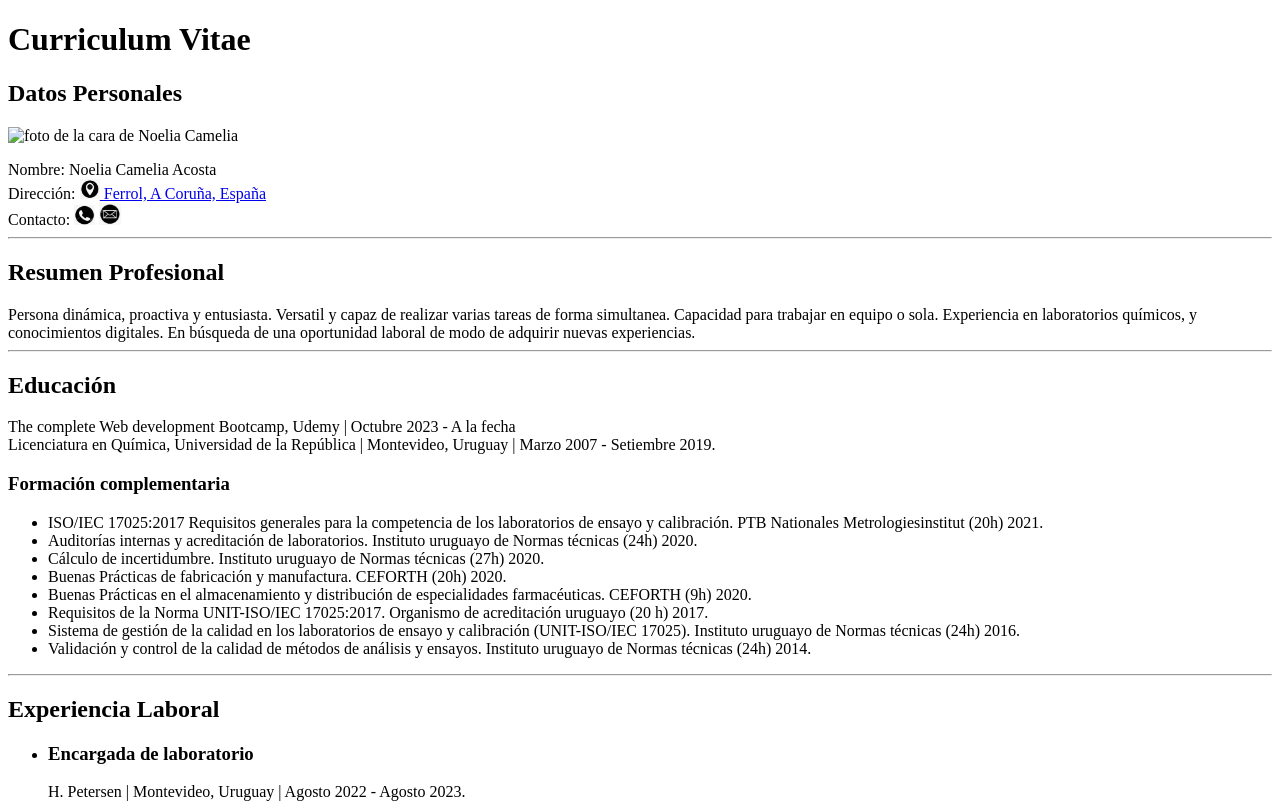
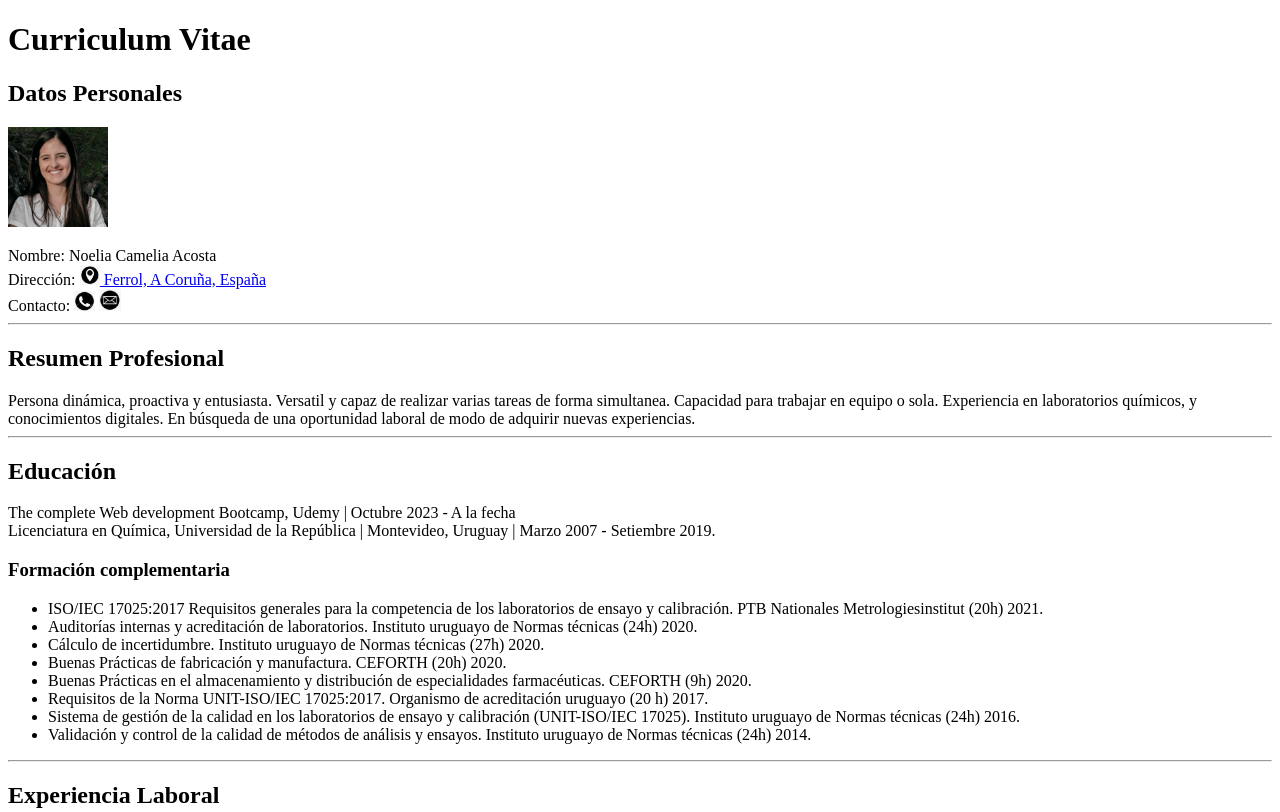
Before and after one commit to NoeCam/Curriculum-Vitae, a plain HTML site: page index.html in a window 1280 px wide. Shown: the top 812 px of the page. Drawn offline with Linux system fonts and the light colour scheme.

Commit message:
Update index.html

```diff
--- a/index.html
+++ b/index.html
@@ -8,7 +8,7 @@
 <body>
     <h1>Curriculum Vitae</h1>
     <h2>Datos Personales</h2>
-        <p><img src="./Imagenes/_DSC0258(4).jpg" alt="foto de la cara de Noelia Camelia" height="100"/></p>
+        <p><img src="./Imagenes/DSC0258.jpg" alt="foto de la cara de Noelia Camelia" height="100"/></p>
         Nombre: Noelia Camelia Acosta<br/>
         Dirección: <a href="https://www.google.com/maps/place/R%C3%BAa+Lugo,+31,+15403+Ferrol,+A+Coru%C3%B1a/@43.4838932,-8.2318836,17z/data=!3m1!4b1!4m6!3m5!1s0xd2e760f0b2b2e1d:0xc88ffc309b024a4e!8m2!3d43.4838893!4d-8.2293087!16s%2Fg%2F11c12wz_4r?entry=ttu"><img src="./Imagenes/Ubicacion.png" alt="link para ingresar a la ubicacion exacta" height="20"/> Ferrol, A Coruña, España</a><br/>
         Contacto: <a href="./Telefono.html"><img src="./Imagenes/Telefono.png" alt="link para acceder al Telefono" height="20"/></a> <a href="mail.html"> <img src="./Imagenes/Mail.png" alt="link para acceder a el Mail" height="22"/></a>
```
